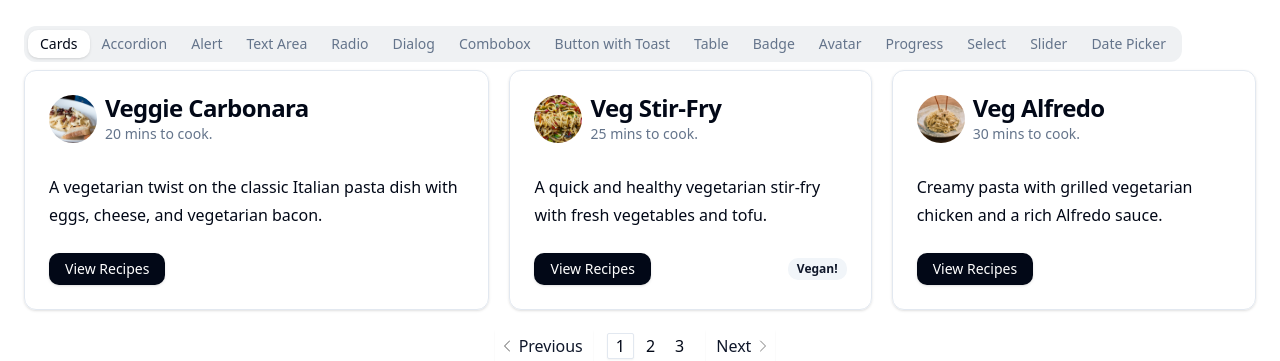
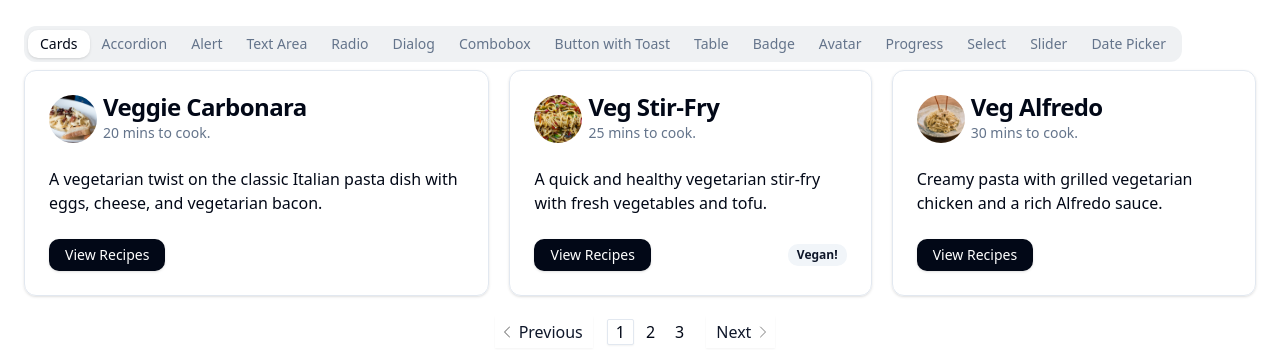
Before and after one commit to MariahSunilAlexiose/starter, a Next.js app: page / in a window 1280 px wide. Shown: the part 210-571 px from the top of the page. Built offline with nearby package versions, Linux system fonts and the light colour scheme.

Commit message:
Converted Card component to context-based architecture

```diff
--- a/src/components/Card.tsx
+++ b/src/components/Card.tsx
@@ -1,36 +1,63 @@
-import { Avatar, AvatarImage } from "./Avatar"
-import Badge from "./Badge"
-import Button from "./Button"
+import React from "react"
 
-type Props = {
-  title: string
-  image: string
-  description: string
-  content: string
-  footer: boolean
-}
-
-const Card = ({ title, image, description, content, footer }: Props) => {
+function Card({ className, ...props }: React.ComponentProps<"div">) {
   return (
-    <div className="bg-card text-card-foreground flex flex-col justify-between rounded-xl border shadow-sm">
-      <div className="flex flex-row items-center gap-2 space-y-1.5 p-6">
-        <Avatar className="size-12">
-          <AvatarImage src={`/assets/images/${image}`} alt={title} />
-        </Avatar>
-        <div>
-          <h3 className="leading-none font-semibold tracking-tight">{title}</h3>
-          <p className="text-muted-foreground text-sm">{description}</p>
-        </div>
-      </div>
-      <div className="p-6 pt-0">
-        <p>{content}</p>
-      </div>
-      <div className="flex items-center justify-between p-6 pt-0">
-        <Button>View Recipes</Button>
-        {footer && <Badge variant="accent">Vegan!</Badge>}
-      </div>
-    </div>
+    <div
+      data-slot="card"
+      className={`${className} bg-card text-card-foreground rounded-xl border shadow-sm`}
+      {...props}
+    />
   )
 }
 
-export default Card
+function CardHeader({ className, ...props }: React.ComponentProps<"div">) {
+  return (
+    <div
+      data-slot="card-header"
+      className={`${className} flex flex-col gap-1.5 p-6`}
+      {...props}
+    />
+  )
+}
+
+function CardTitle({ className, ...props }: React.ComponentProps<"div">) {
+  return (
+    <h3
+      data-slot="card-title"
+      className={`${className} leading-none font-semibold tracking-tight`}
+      {...props}
+    />
+  )
+}
+
+function CardDescription({ className, ...props }: React.ComponentProps<"div">) {
+  return (
+    <div
+      data-slot="card-description"
+      className={`${className} text-muted-foreground text-sm`}
+      {...props}
+    />
+  )
+}
+
+function CardContent({ className, ...props }: React.ComponentProps<"div">) {
+  return (
+    <div
+      data-slot="card-content"
+      className={`${className} p-6 pt-0`}
+      {...props}
+    />
+  )
+}
+
+function CardFooter({ className, ...props }: React.ComponentProps<"div">) {
+  return (
+    <div
+      data-slot="card-footer"
+      className={`${className} flex items-center p-6 pt-0`}
+      {...props}
+    />
+  )
+}
+
+export { Card, CardHeader, CardFooter, CardTitle, CardDescription, CardContent }
--- a/src/containers/Cards.tsx
+++ b/src/containers/Cards.tsx
@@ -2,7 +2,19 @@
 
 import { useEffect, useState } from "react"
 
-import { Card, Pagination } from "@/components"
+import {
+  Avatar,
+  AvatarImage,
+  Badge,
+  Button,
+  Card,
+  CardContent,
+  CardDescription,
+  CardFooter,
+  CardHeader,
+  CardTitle,
+  Pagination,
+} from "@/components"
 import { fetchData } from "@/scripts/useFetchData"
 import { RecipeProps } from "@/types"
 import { useItemsPerPage } from "@/utils"
@@ -31,12 +43,26 @@ function Cards() {
             {currentItems.map((item) => (
               <Card
                 key={item.id}
-                title={item.title}
-                description={item.description}
-                content={item.content}
-                footer={item.vegan}
-                image={item.image}
-              />
+                className="bg-card text-card-foreground flex flex-col justify-between rounded-xl border shadow-sm"
+              >
+                <CardHeader className="flex flex-row">
+                  <Avatar className="size-12">
+                    <AvatarImage
+                      src={`/assets/images/${item.image}`}
+                      alt={item.title}
+                    />
+                  </Avatar>
+                  <div className="flex flex-col gap-1">
+                    <CardTitle>{item.title}</CardTitle>
+                    <CardDescription>{item.description}</CardDescription>
+                  </div>
+                </CardHeader>
+                <CardContent>{item.content}</CardContent>
+                <CardFooter className="justify-between gap-2">
+                  <Button>View Recipes</Button>
+                  {item.vegan && <Badge variant="accent">Vegan!</Badge>}
+                </CardFooter>
+              </Card>
             ))}
           </div>
           <Pagination
```
Also changed, not shown: src/components/index.ts (+13 -1 lines).
